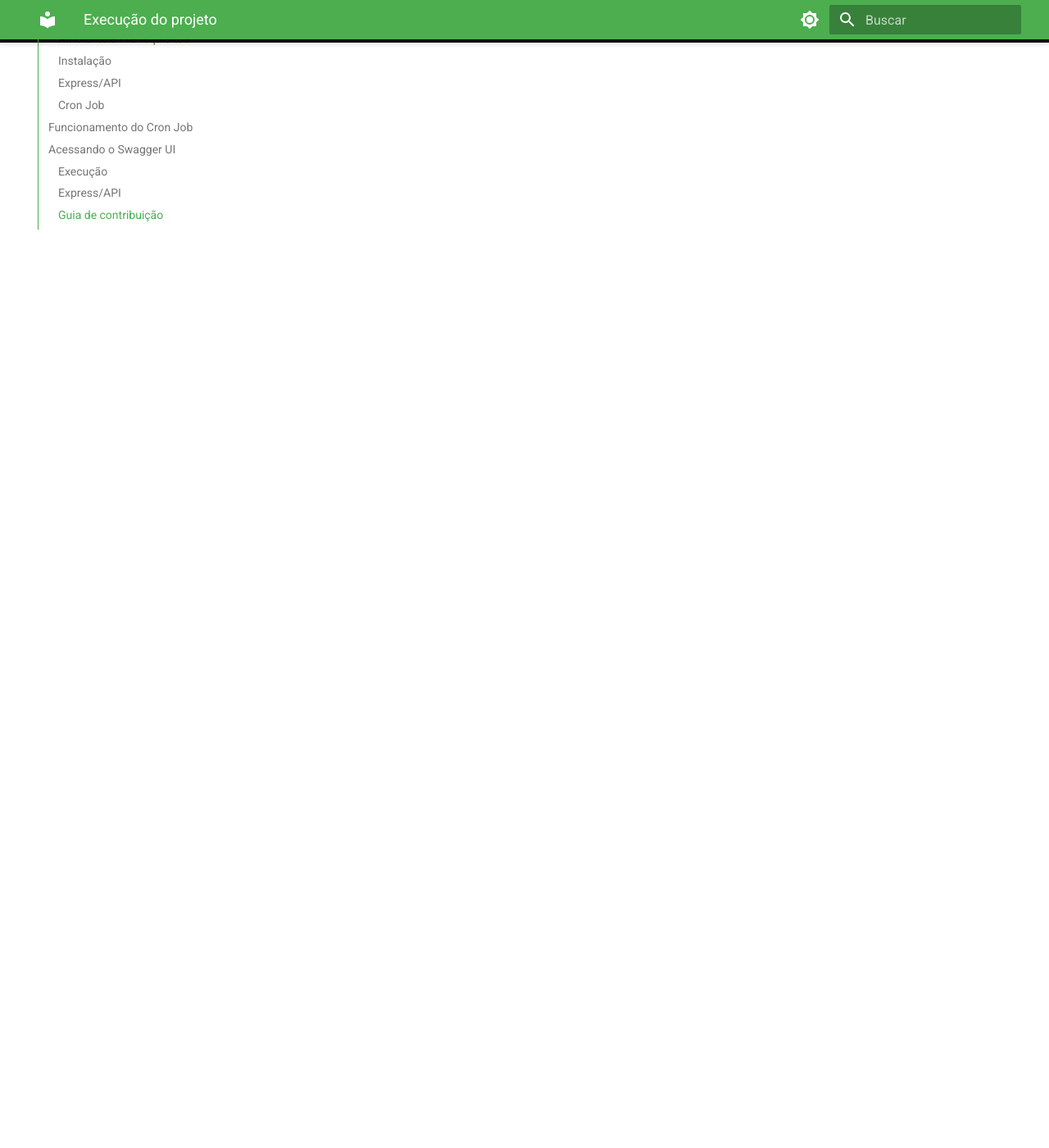
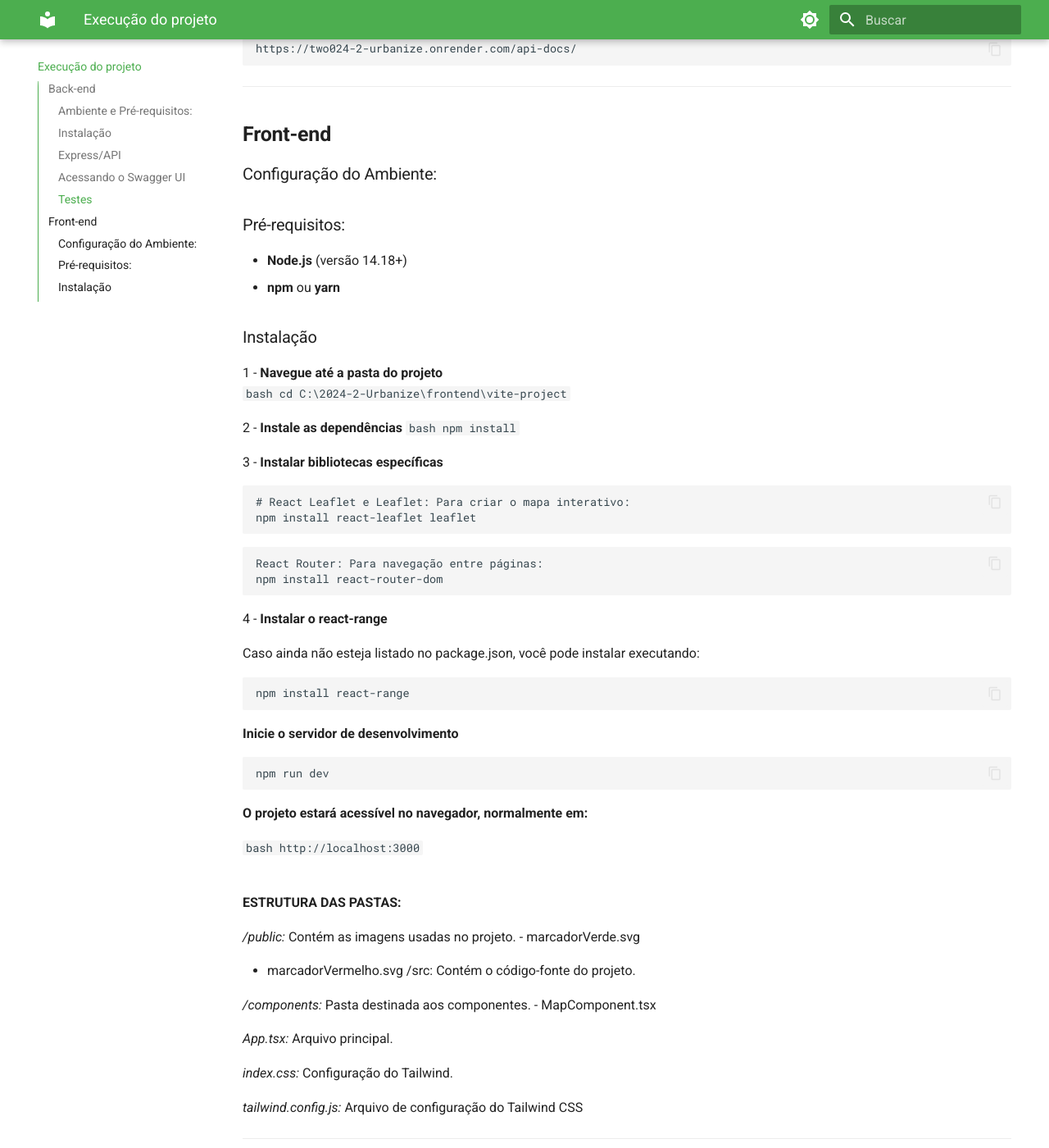
Before and after one commit to unb-mds/2024-2-Urbanize, an MkDocs documentation site: the page built from docs/arquitetura.md, in a window 1280 px wide and 1400 px high, scrolled down 2486 px. Shown: the whole window at 82% size. Built offline with MkDocs 1.6.1 and Material for MkDocs 9.7.7, drawn with Linux system fonts in a browser that asks for light colours; some of the changed text lies outside the part shown.

Commit message:
[docs] Atualização da execução do projeto

````diff
--- a/docs/arquitetura.md
+++ b/docs/arquitetura.md
@@ -12,30 +13,27 @@
 
 
 
+## **Back-end**
 
-## Início
+**Siga os passos abaixo para executar o **backend** do [**Urbanize**](#):**
 
-Siga os passos abaixo para executar o **backend** do [**Urbanize**](#):
-
-### Ambiente e Pré-requisitos
+### Ambiente e Pré-requisitos:
 
 Para rodar o projeto é fundamental ter algumas dependências globais:
 
 - Node
 - Docker
 
-Para visualizar versões, links e as instruções completas de configuração do ambiente: [**Ambiente e Pré-requisitos**](https://unb-mds.github.io/2024-1-EducaMinas-frontend/environment/)
-
 
 ### Instalação
 
-Após configurar o [**Ambiente e Pré-requisitos**](https://unb-mds.github.io/2024-1-EducaMinas-frontend/environment/), em um diretório de sua máquina, abra o terminal e execute:
+Após configurar o [**Ambiente e Pré-requisitos**](https://unb-mds.github.io/2024-2-Urbanize/arquitetura/), em um diretório de sua máquina, abra o terminal e execute:
 
 ```bash
 git clone https://github.com/unb-mds/2024-2-Urbanize.git
 ```
 
-Com o repositório do backend devidamente clonado, você terá acesso à aplicação **Express** e ao **Scraper**:
+Com o repositório do backend devidamente clonado, você terá acesso à aplicação **Express** :
 
 ### **Express/API**
 
@@ -50,39 +48,6 @@
 npm install
 ```
 
-### **Cron Job**
-
-
-## Funcionamento do Cron Job
-
-O Cron Job já está configurado no projeto para executar periodicamente o script de requisição de dados. Ele está integrado ao sistema, eliminando a necessidade de configurações adicionais. O script responsável por esta automação está localizado em:
-
-```plaintext
-<diretorio-do-projeto>/scripts/update_data.py
-```
-
-Por padrão, o Cron Job é executado a cada 24 horas para assegurar que as informações estejam sempre atualizadas. Caso seja necessário verificar ou ajustar a frequência, a alteração dos marcadores pode ser feito diretamente no código do projeto.
-
-
-## Acessando o Swagger UI
-
-1. Certifique-se de que o servidor backend esteja em execução.
-2. Acesse o Swagger UI pelo navegador utilizando o endereço padrão:
-
-```plaintext
-https://two024-2-urbanize.onrender.com/api-docs/
-```
-
-A interface exibirá todos os Endpoints disponíveis, junto com as seguintes informações:
-
-- Métodos HTTP suportados (**GET**, **POST**, **PUT**, **DELETE**, etc.).
-- Parâmetros necessários.
-- Exemplos de requisições e respostas.
-
-
-### Execução
-
-### **Express/API**
 
 Para executar a aplicação Express em sua máquina, execute no diretório raiz:
 
@@ -102,13 +67,134 @@
 ```bash
 http://localhost:3001/api-docs
 ```
+<br>
+
+***Cron Job***
+
+
+ **Funcionamento do Cron Job**
+
+O Cron Job já está configurado no projeto para executar periodicamente o script de requisição de dados. Ele está integrado ao sistema, eliminando a necessidade de configurações adicionais. O script responsável por esta automação está localizado em:
+
+```plaintext
+<diretorio-do-projeto>/scripts/update_data.py
+```
+
+Por padrão, o Cron Job é executado a cada 24 horas para assegurar que as informações estejam sempre atualizadas. Caso seja necessário verificar ou ajustar a frequência, a alteração dos marcadores pode ser feito diretamente no código do projeto.
+
+
+### Acessando o Swagger UI
+
+1. Certifique-se de que o servidor backend esteja em execução.
+2. Acesse o Swagger UI pelo navegador utilizando o endereço padrão:
+
+```plaintext
+https://two024-2-urbanize.onrender.com/api-docs/
+```
+
+A interface exibirá todos os Endpoints disponíveis, junto com as seguintes informações:
+
+- Métodos HTTP suportados (**GET**, **POST**, **PUT**, **DELETE**, etc.).
+- Parâmetros necessários.
+- Exemplos de requisições e respostas.
+
+
+
+
+
+
+
+
+###  **Testes**
+
+Nesse projeto estou utilizando testes unitários e testes de ponta a ponta (e2e) e para executar basta rodar os comandos:
+
+```bash
+# Testes unitários
+$ npm run test
+
+# Testes de ponta a ponta
+$ npm run test:watch
+```
+
+Demais comandos para execução de testes, builds e linter podem ser encontrados na guia _scripts_  do arquivo `package.json` na pasta raiz.
+
+Com a api rodando localmente é possível acessar sua documentação e testá-la no **Swagger**, basta acessar:
+
+```bash
+https://two024-2-urbanize.onrender.com/api-docs/
+```
+
 
 
 
 ---
 
-### Guia de contribuição
 
-**Para acessar o guia completo de contribuição**: [**Guia de Contribuição**](https://unb-mds.github.io/2024-2-Urbanize/)
+## **Front-end**
+
+### Configuração do Ambiente:
+
+### Pré-requisitos:
+- **Node.js** (versão 14.18+)
+- **npm** ou **yarn**
+
+### Instalação
+
+1 - **Navegue até a pasta do projeto**
+   ```bash
+   cd C:\2024-2-Urbanize\frontend\vite-project
+   ```
+
+2 - **Instale as dependências**
+    ```bash
+    npm install
+    ```
+
+3 - **Instalar bibliotecas específicas**
+```bash
+# React Leaflet e Leaflet: Para criar o mapa interativo:
+npm install react-leaflet leaflet
+```
+```bash
+React Router: Para navegação entre páginas:
+npm install react-router-dom
+```
+4 - **Instalar o react-range**
+
+Caso ainda não esteja listado no package.json, você pode instalar executando:
+```bash
+npm install react-range
+```
+ **Inicie o servidor de desenvolvimento**
+
+```bash
+npm run dev
+```
+
+ **O projeto estará acessível no navegador, normalmente em:**
+
+ ```bash
+http://localhost:3000
+ ```
+
+
+<br>
+**ESTRUTURA DAS PASTAS:**
+
+*/public:* Contém as imagens usadas no projeto.
+	- marcadorVerde.svg
+
+- marcadorVermelho.svg
+/src: Contém o código-fonte do projeto.
+
+*/components:* Pasta destinada aos componentes.
+	- MapComponent.tsx
+
+*App.tsx:* Arquivo principal.
+
+*index.css:* Configuração do Tailwind.
+
+*tailwind.config.js:* Arquivo de configuração do Tailwind CSS
 
 ---
````
Also changed, not shown: other parts of docs/arquitetura.md (+3 -2 lines), docs/tecnologia.md (+15 -0 lines).
